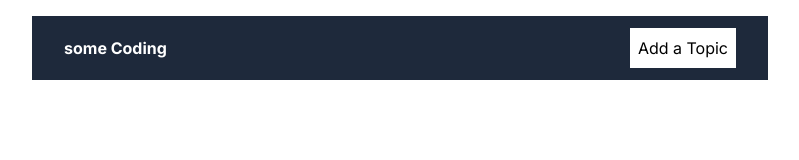
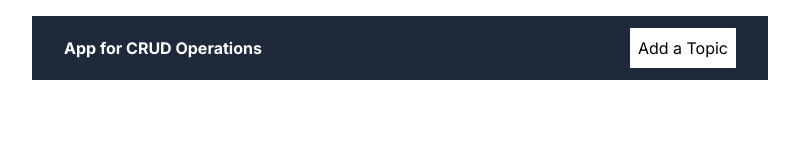
Before and after one commit to ShamelJij/crud, a Next.js app: page / in a window 1280 px wide. Shown: the top 160 px of the page, without its empty margins (240-1039 px from the left). Built offline with nearby package versions, Linux system fonts and the light colour scheme; no server answers; the database is empty.

Commit message:
changed title in navbar

```diff
--- a/components/Navbar.jsx
+++ b/components/Navbar.jsx
@@ -3,7 +3,7 @@ export default function Navbar() {
   return (
     <nav className="flex justify-between items-center bg-slate-800 px-8 py-3">
       <Link className="text-white font-bold" href={"/"}>
-        some Coding
+        App for CRUD Operations
       </Link>
       <Link className="bg-white p-2" href={"/addTopic"}>
         Add a Topic
```
